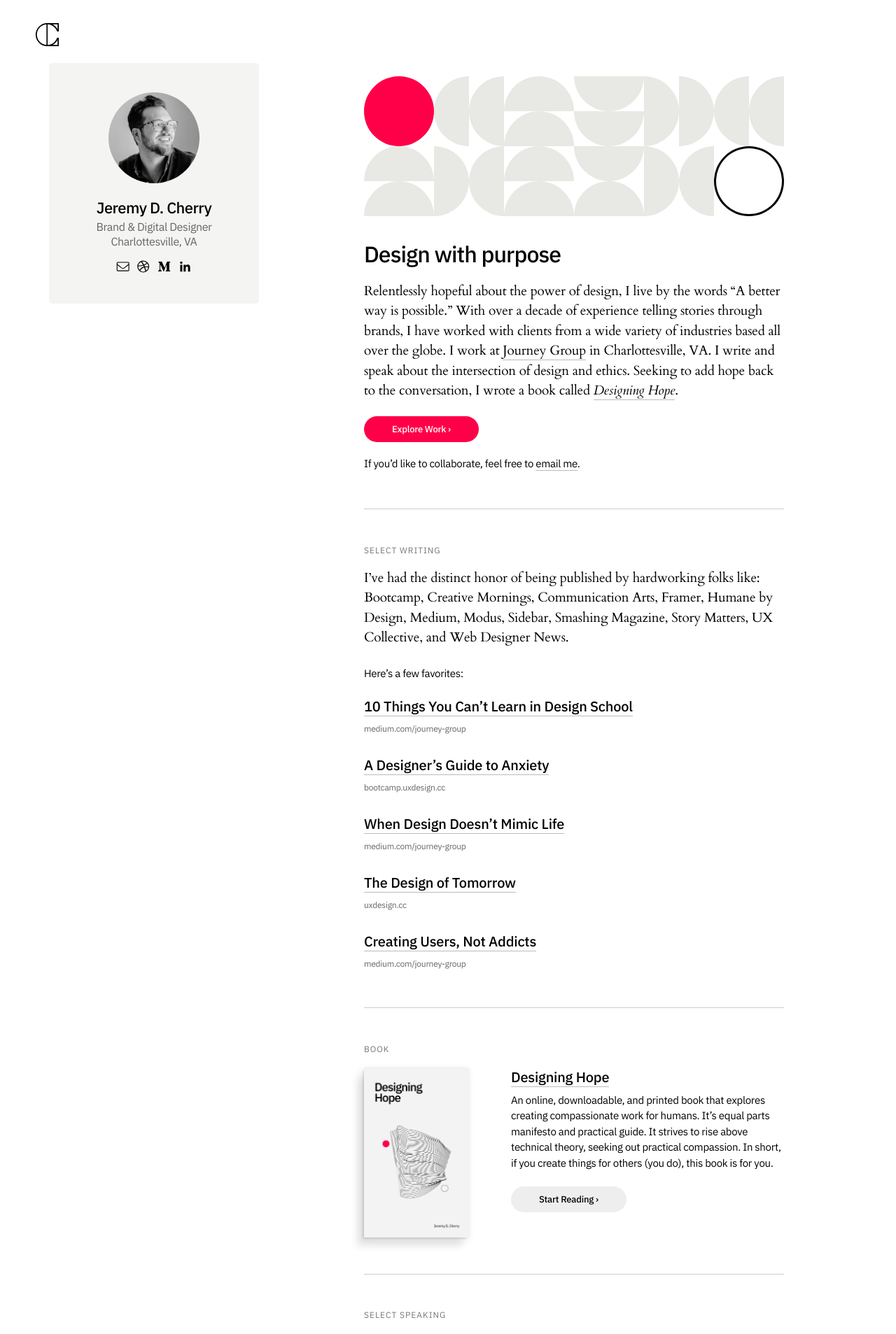
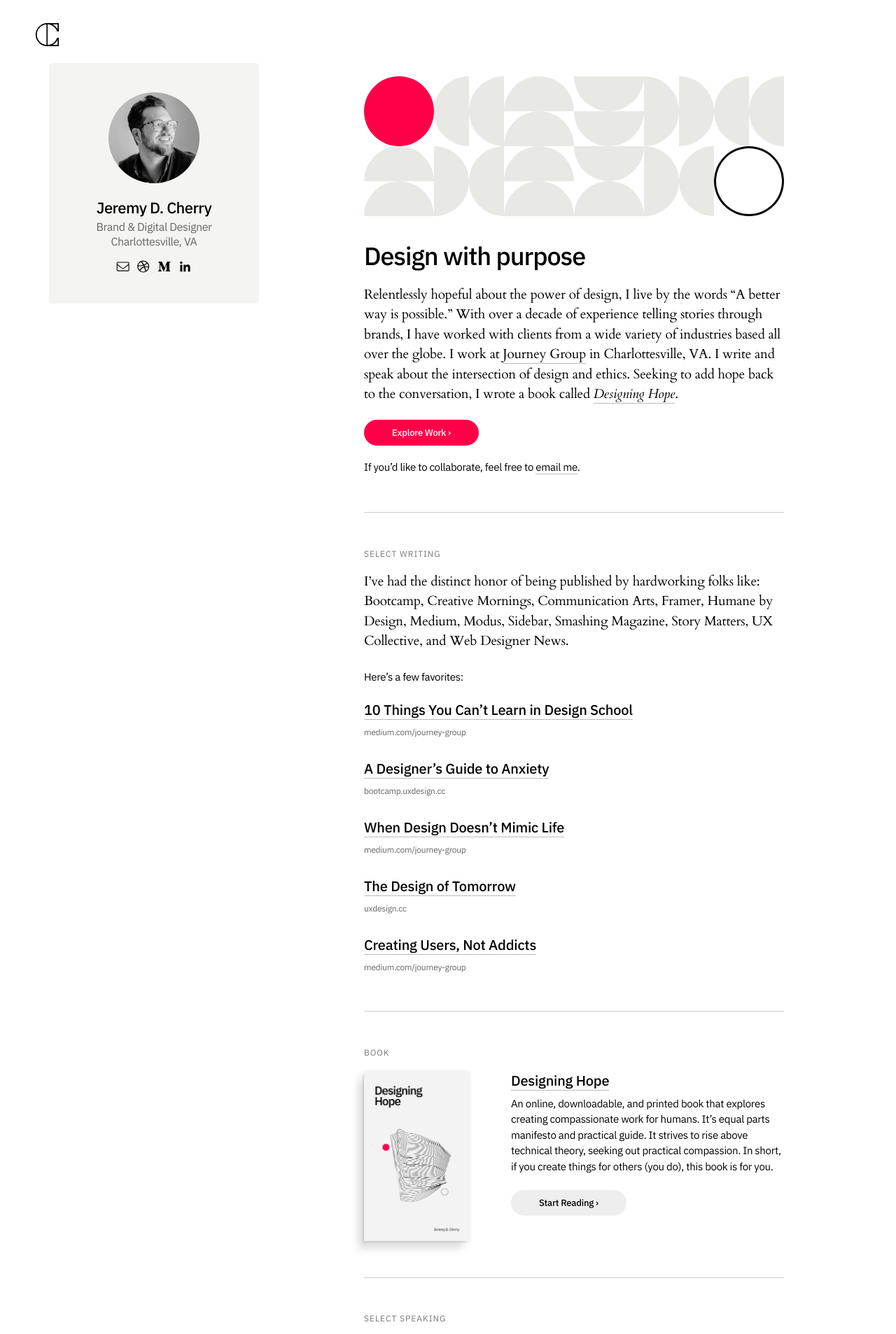
Before and after one commit to jeremydcherry/jeremydcherry.github.io, a Jekyll site: the page built from index.md, in a window 1280 px wide. Shown: the top 1907 px of the page at 70% size. Built offline with Jekyll 4.4.1, drawn with Linux system fonts in a browser that asks for light colours.

Commit message:
Updated h1 styling

```diff
--- a/_sass/main.scss
+++ b/_sass/main.scss
@@ -248,17 +248,10 @@ a.home-link:hover{
   opacity: .5;
 }
 
-.icon{
-  width: 15px;
-  margin-right: 6px;
-  position: relative;
-  top: 2px;
-}
-
 h1{
   color: #000;
   font-family: "IBM Plex Sans", sans-serif;
-  font-size: 32px;
+  font-size: 36px;
   font-weight: 500;
   letter-spacing: -0.03em;
   line-height: 1.25;
```
